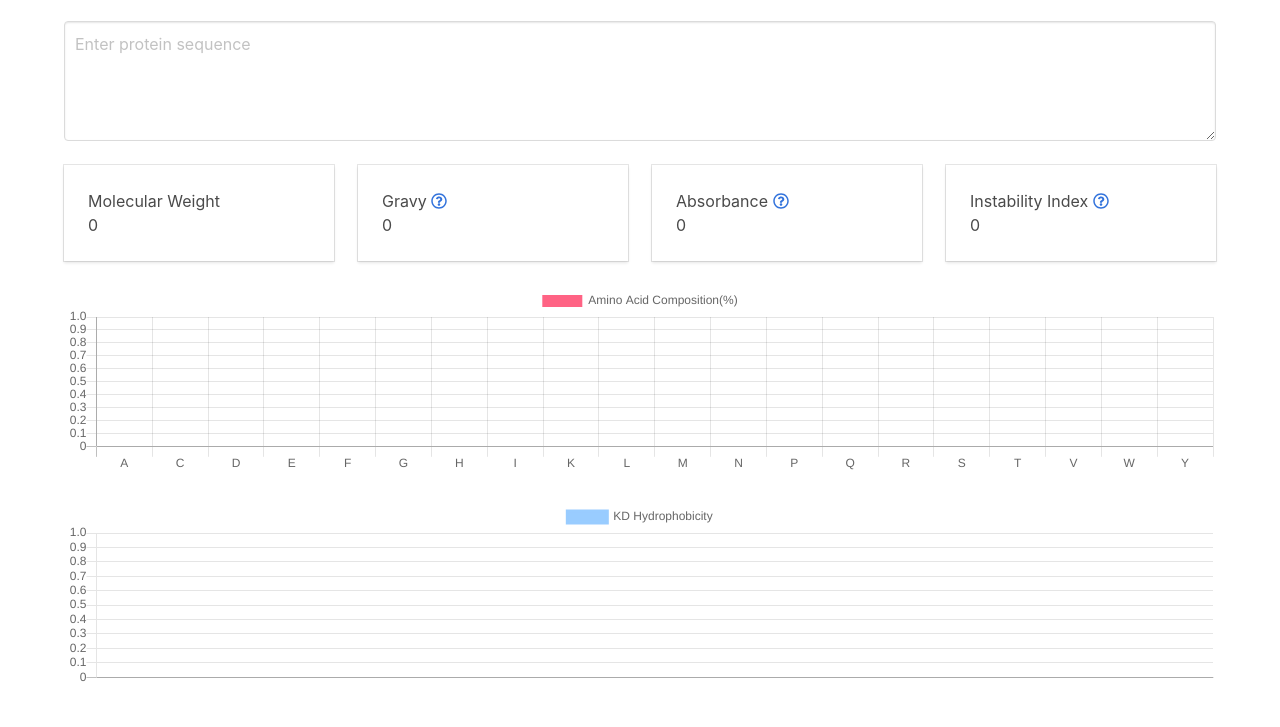
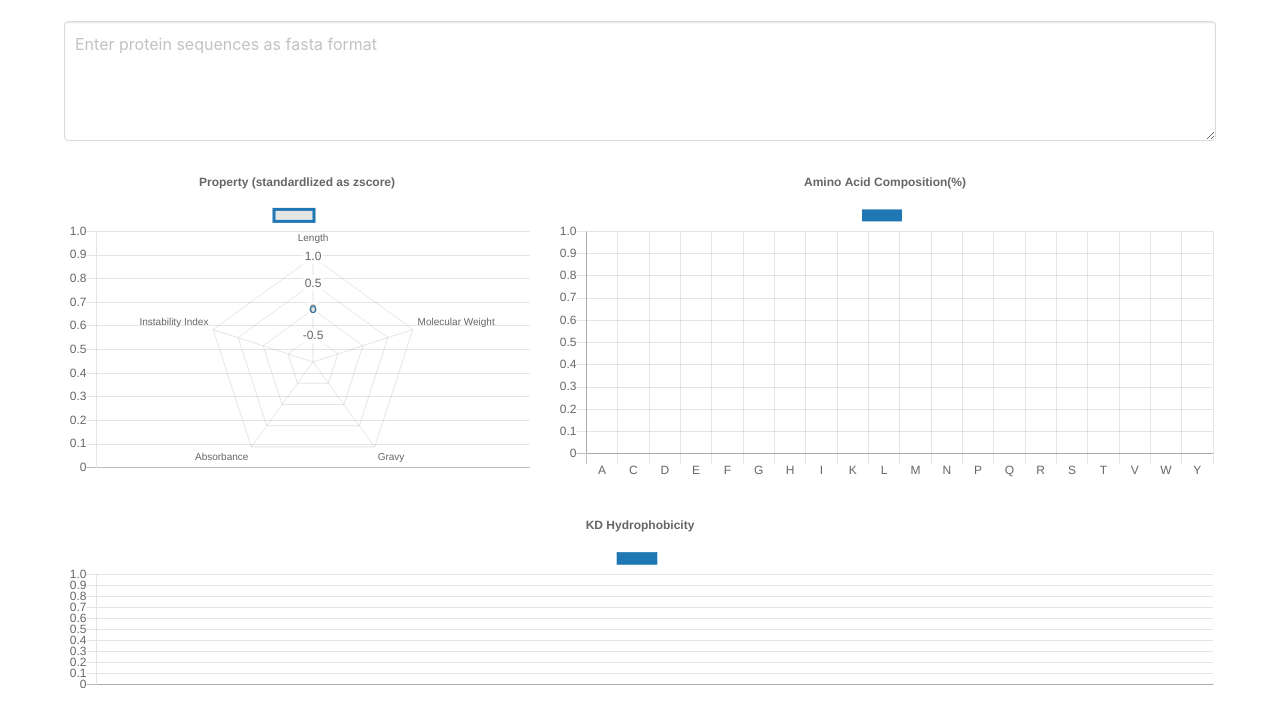
Before and after one commit to kyu999/ProtParamJS, a plain HTML site: page index.html in a window 1280 px wide. Shown: the part 85-812 px from the top of the page. Drawn offline with nearby package versions, Linux system fonts and the light colour scheme.

Commit message:
enable to see prorparam properties as radar chart

```diff
--- a/index.html
+++ b/index.html
@@ -8,6 +8,8 @@
         <link rel="stylesheet" href="https://cdnjs.cloudflare.com/ajax/libs/bulma/0.7.1/css/bulma.min.css">
         <script defer src="https://use.fontawesome.com/releases/v5.1.0/js/all.js"></script>
         <script src="https://cdnjs.cloudflare.com/ajax/libs/Chart.js/2.7.2/Chart.bundle.js"></script>
+        <script src="http://d3js.org/d3.v3.min.js"></script>
+        <script src="https://cdnjs.cloudflare.com/ajax/libs/mathjs/5.1.2/math.min.js"></script>
     </head>
     <body>
       <div class="container">
@@ -24,65 +26,43 @@
         <div id="protein_analysis">
           <div class="columns">
             <div class="column">
-              <textarea v-model="sequence" class="textarea" placeholder="Enter protein sequence"></textarea>
+              <textarea v-model="fasta" class="textarea" placeholder="Enter protein sequences as fasta format"></textarea>
             </div>
           </div>
 
-          <div class="columns">
+          <div class="tile is-ancestor">
+            <div class="tile">
+              <div class="tile is-parent">
+                <article class="tile is-child">
+                  <canvas id="property" height="200%"></canvas>
+                </article>
+              </div>
 
-            <div class="column">
-              <div class="card">
-                <div class="card-content">
-                  <p>Molecular Weight</p>
-                  <p>{{ molecular_weight }}</p>
-                </div>
+              <div class="tile is-parent is-7">
+                <article class="tile is-child">
+                  <canvas id="aa_dist" height="145%"></canvas>
+                </article>
               </div>
-            </div>
-
-            <div class="column">
-              <div class="card">
-                <div class="card-content">
-                  <p>Gravy <a target="_blank" href="https://www.ncbi.nlm.nih.gov/pubmed/7108955?dopt=Abstract"><i class="far fa-question-circle"></i></a></p>
-                  <p>{{ gravy }}</p>
-                </div>
-              </div>
-            </div>
-
-            <div class="column">
-              <div class="card">
-                <div class="card-content">
-                  <p>Absorbance <a target="_blank" href="https://web.expasy.org/protparam/protparam-doc.html"><i class="far fa-question-circle"></i></a></p>
-                  <p>{{ absorbance }}</p>
-                </div>
-              </div>
-            </div>
-
-            <div class="column">
-              <div class="card">
-                <div class="card-content">
-                  <p>Instability Index <a target="_blank" href="https://web.expasy.org/protparam/protparam-doc.html"><i class="far fa-question-circle"></i></a></p>
-                  <p>{{ instability_index }}</p>
-                </div>
-              </div>
-            </div>
-
-          </div>
-
-          <div class="columns">
-            <div class="column">
-              <canvas id="aa_dist" height="50%"></canvas>
             </div>
           </div>
 
-          <div class="columns">
-            <div class="column">
-              <canvas id="kd_hydrophobicity" height="50%" style="overflow:auto; width"></canvas>
+          <div class="tile is-ancestor">
+            <div class="tile">
+              <div class="tile">
+                <div class="tile is-parent">
+                  <article class="tile is-child">
+                    <canvas id="kd_hydrophobicity" height="50%"></canvas>
+                  </article>
+                </div>
+              </div>
             </div>
           </div>
 
         </div>
       </div>
 
+      <script src="utils.js"></script>
+      <script src="viz.js"></script>
       <script src="index.js"></script>
     </body>
 </html>
--- a/index.js
+++ b/index.js
@@ -1,99 +1,30 @@
-visualize_aa_composition = function(protparam){
-  frequency_dict = protparam.get_amino_acids_percent()
-  labels = []
-  data = []
-  for (var aa in frequency_dict){
-    var prob = frequency_dict[aa] * 100
-    labels.push(aa)
-    data.push(prob)
-  }
-  var ctx = document.getElementById('aa_dist').getContext('2d');
-  return new Chart(ctx, {
-    type: 'bar',
-    data: {
-        labels: labels,
-        datasets: [{
-            label: "Amino Acid Composition(%)",
-            backgroundColor: 'rgb(255, 99, 132)',
-            borderColor: 'rgb(255, 99, 132)',
-            data: data,
-        }]
-    },
-    options: {
-      scales: {
-        yAxes: [{ ticks: { beginAtZero:true } }]
-      }
-    }
-  });
-}
-
-visualize_kd_hydrophobicity = function(protparam){
-  var ctx = document.getElementById('kd_hydrophobicity').getContext('2d');
-  return new Chart(ctx, {
-    type: 'line',
-    data: {
-        labels: protparam.aa_list,
-        datasets: [{
-            label: "KD Hydrophobicity",
-            backgroundColor: 'rgb(153,204,255)',
-            borderColor: 'rgb(153,204,255)',
-            data: protparam.kd_hydrophobicity(),
-            fill: false
-        }]
-    },
-    options: {
-      scales: {
-        yAxes: [{ ticks: { beginAtZero:true } }]
-      }
-    }
-  });
-}
-
 var protein_analysis = new Vue({
   el: '#protein_analysis',
   data: {
-    sequence: ''
+    fasta: ''
   },
   computed: {
-    protparam: function(){
-      return new ProtParam(this.sequence)
-    },
-    molecular_weight: function () {
-      if(this.sequence == ''){
-        return 0
-      } else {
-        return this.protparam.molecular_weight()
+    protparams: function(){
+      records = parse_fasta(this.fasta)
+      for (var i in records){
+        record = records[i]
+        protparam = new ProtParam(record['sequence'], id = record['id'], description = record['description'])
+        protparams.push(protparam)
       }
-    },
-    gravy: function () {
-      if(this.sequence == ''){
-        return 0
-      } else {
-        return this.protparam.gravy()
-      }
-    },
-    absorbance: function () {
-      if(this.sequence == ''){
-        return 0
-      } else {
-        return this.protparam.absorbance()
-      }
-    },
-    instability_index: function() {
-      if(this.sequence == ''){
-        return 0
-      } else {
-        return this.protparam.instability_index()
-      }
+      return protparams
     }
   },
   updated: function () {
     aa_composition_chart.destroy()
-    aa_composition_chart = visualize_aa_composition(this.protparam)
+    aa_composition_chart = visualize_aa_composition(this.protparams)
     kd_hydrophobicity_chart.destroy()
-    kd_hydrophobicity_chart = visualize_kd_hydrophobicity(this.protparam)
+    kd_hydrophobicity_chart = visualize_kd_hydrophobicity(this.protparams)
+    molecular_weight_chart.destroy()
+    molecular_weight_chart = visualize_molecular_weight(this.protparams)
   }
 })
 
-var aa_composition_chart = visualize_aa_composition(new ProtParam(''))
-var kd_hydrophobicity_chart = visualize_kd_hydrophobicity(new ProtParam(''))
+init_protparams = [new ProtParam('')]
+var aa_composition_chart = visualize_aa_composition(init_protparams)
+var kd_hydrophobicity_chart = visualize_kd_hydrophobicity(init_protparams)
+var molecular_weight_chart = visualize_molecular_weight(init_protparams)
--- a/protparam.js
+++ b/protparam.js
@@ -214,9 +214,11 @@ var sum  = function(arr) {
 };
 
 class ProtParam  {
-  constructor (protein) {
+  constructor (protein, id = '', description = '') {
     this.protein = protein.toUpperCase();
     this.aa_list = Array.from(this.protein)
+    this.id = id
+    this.description = description
   }
 
   count_amino_acids (){
@@ -241,12 +243,19 @@ class ProtParam  {
   get_amino_acids_percent (){
     var count_dict = this.count_amino_acids()
     for (var aa in count_dict) {
-      count_dict[aa] = count_dict[aa] / this.protein.length
+      if(this.protein.length==0){
+        continue
+      } else{
+        count_dict[aa] = count_dict[aa] / this.protein.length
+      }
     }
     return count_dict
   }
 
   molecular_weight (circular = false, monoisotopic = false){
+    if(this.protein.length==0){
+      return null
+    }
     // circular: Is the molecule circular (has no ends)?
     // monoisotopic: Use the monoisotopic mass tables?
     if(monoisotopic){
@@ -265,11 +274,17 @@ class ProtParam  {
   }
 
   gravy () {
+    if(this.protein.length==0){
+      return null
+    }
     var total_gravy = sum(this.aa_list.map(function(aa){ return kd[aa] }))
     return total_gravy / this.protein.length
   }
 
   absorbance() {
+    if(this.protein.length==0){
+      return null
+    }
     // Tyr Y , Thr T, Trp W, Cys C
     var ext_Y = 1490
     var ext_W = 5500
@@ -280,6 +295,9 @@ class ProtParam  {
   }
 
   instability_index() {
+    if(this.protein.length==0){
+      return null
+    }
     var score = 0.0
     for (var i in this.aa_list){
       i = parseInt(i)
--- /dev/null
+++ b/utils.js
@@ -0,0 +1,49 @@
+parse_fasta = function(fasta){
+  protparams = []
+  var eof = false
+  lines = fasta.split('\n')
+  var i = 0
+  var pair_info = null
+  var sequence = []
+  var data = []
+  while(!eof){
+    if(i >= lines.length){
+      data.push({
+        'id': pair_info['id'],
+        'description': pair_info['description'],
+        'sequence': sequence.join('')
+      })
+      return data
+    }
+    line = lines[i]
+    if(line[0] == '>'){
+      // save record
+      if(sequence.length > 0){
+        data.push({
+          'id': pair_info['id'],
+          'description': pair_info['description'],
+          'sequence': sequence.join('')
+        })
+        sequence = []
+        pair_info = null
+      }
+      id = line.split(' ')[0].slice(1)
+      pair_info = {'id': id, 'description': line}
+    } else {
+      sequence.push(lines[i])
+    }
+    i += 1
+  }
+  return null
+}
+
+convert_to_zscores = function(data){
+  if(data.length == 0){
+    return []
+  } else if(data.length == 1){
+    return data
+  }
+  var mean = math.mean(data)
+  var std  = math.std(data)
+  return data.map(function(x){ return (x-mean)/std })
+}
--- /dev/null
+++ b/viz.js
@@ -0,0 +1,172 @@
+visualize_molecular_weight = function(protparams){
+  var color_palette = d3.scale.category20()
+  var lengths = protparams.map(function(protparam){ return protparam.protein.length })
+  var length_zscores = convert_to_zscores(lengths)
+  var molecular_weights = protparams.map(function(protparam){ return protparam.molecular_weight() })
+  var molecular_weight_zscores = convert_to_zscores(molecular_weights)
+  var gravys = protparams.map(function(protparam){ return protparam.gravy() })
+  var gravy_zscores = convert_to_zscores(gravys)
+  var absorbances = protparams.map(function(protparam){ return protparam.absorbance() })
+  var absorbance_zscores = convert_to_zscores(absorbances)
+  var instability_indexes = protparams.map(function(protparam){ return protparam.instability_index() })
+  var instability_index_zscores = convert_to_zscores(instability_indexes)
+  var datasets = []
+  var original_value_datasets = []
+  for (var i in protparams){
+    protparam = protparams[i]
+    var dataset = {
+        label: protparam.id,
+        borderColor: color_palette(i),
+        data: [
+          length_zscores[i],
+          molecular_weight_zscores[i],
+          gravy_zscores[i],
+          absorbance_zscores[i],
+          instability_index_zscores[i]
+        ]
+    }
+    original_value_datasets.push([
+      lengths[i],
+      molecular_weights[i],
+      gravys[i],
+      absorbances[i],
+      instability_indexes[i]
+    ])
+    datasets.push(dataset)
+  }
+
+  var ctx = document.getElementById('property').getContext('2d');
+  return new Chart(ctx, {
+    type: 'radar',
+    data: {
+        labels: ['Length', 'Molecular Weight', 'Gravy', 'Absorbance', 'Instability Index'],
+        datasets: datasets
+    },
+    options: {
+      title: {
+            display: true,
+            text: 'Property (standardlized as zscore)'
+      },
+      scales: {
+        yAxes: [{ ticks: { beginAtZero:true } }]
+      },
+      tooltips: {
+        callbacks: {
+          label: function(item, data) {
+            return original_value_datasets[item.datasetIndex][item.index]
+          }
+        }
+      }
+    }
+  });
+}
+
+visualize_aa_composition = function(protparams){
+  color_palette = d3.scale.category20()
+  datasets = []
+  for (var i in protparams){
+    protparam = protparams[i]
+    frequency_dict = protparam.get_amino_acids_percent()
+    labels = []
+    data = []
+    for (var aa in frequency_dict){
+      var prob = frequency_dict[aa] * 100
+      labels.push(aa)
+      data.push(prob)
+    }
+    datasets.push({
+        label: protparam.id,
+        backgroundColor: color_palette(i),
+        borderColor: color_palette(i),
+        data: data,
+    })
+  }
+
+  var ctx = document.getElementById('aa_dist').getContext('2d');
+  return new Chart(ctx, {
+    type: 'bar',
+    data: {
+        labels: labels,
+        datasets: datasets
+    },
+    options: {
+      title: {
+            display: true,
+            text: 'Amino Acid Composition(%)'
+      },
+      scales: {
+        yAxes: [{ ticks: { beginAtZero:true } }]
+      }
+    }
+  });
+}
+
+visualize_kd_hydrophobicity = function(protparams){
+  max_length = 0
+  color_palette = d3.scale.category20()
+  datasets = []
+  for (var i in protparams){
+    protparam = protparams[i]
+    if(protparam.protein.length>max_length){
+      max_length = protparam.protein.length
+    }
+    datasets.push({
+      label: protparam.id,
+      backgroundColor: color_palette(i+2),
+      borderColor: color_palette(i+2),
+      borderWidth: 0.6,
+      pointRadius: 0.6,
+      data: protparam.kd_hydrophobicity(),
+      fill: false
+    })
+  }
+
+  var ctx = document.getElementById('kd_hydrophobicity').getContext('2d');
+  return new Chart(ctx, {
+    type: 'line',
+    data: {
+      labels: [...Array(max_length).keys()],
+      datasets: datasets
+    },
+    options: {
+      title: {
+            display: true,
+            text: 'KD Hydrophobicity'
+      },
+      scales: {
+        yAxes: [{ ticks: { beginAtZero:true } }]
+      },
+      tooltips: {
+        callbacks: {
+          label: function(item, data) {
+            return ' ' + protparams[item.datasetIndex].protein[item.index] + ' | ' + protparams[item.datasetIndex].id
+          }
+        }
+      }
+    }
+  });
+}
+
+visualize_property = function(protparam){
+  var ctx = document.getElementById('property_radar').getContext('2d');
+  labels = ['Molecular Weight', 'Gravy', 'Absorbance', 'Instability Index']
+  data = [protparam.molecular_weight(), protparam.gravy(), protparam.absorbance(), protparam.instability_index()]
+  return new Chart(ctx, {
+    type: 'radar',
+    data: {
+        labels: labels,
+        datasets: [{
+            label: "Property",
+            backgroundColor: 'rgb(153,204,255)',
+            borderColor: 'rgb(153,204,255)',
+            data: data,
+            fill: false
+        }]
+    },
+    options: {
+      scales: {
+        yAxes: [{ ticks: { beginAtZero:true } }]
+      }
+    }
+  });
+}
```
Also changed, not shown: README.md (added), 1 other file.
